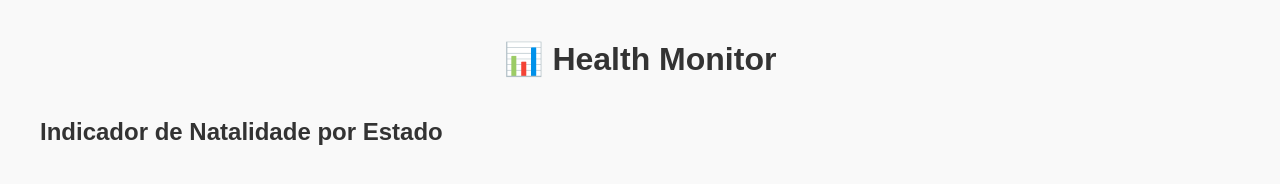
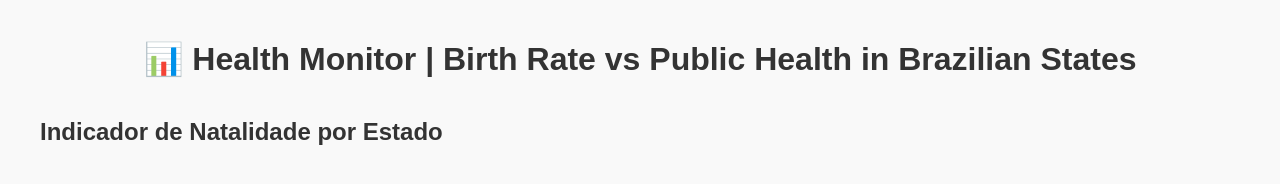
Before and after one commit to vinidiassantos/Health-Monitor, a plain HTML site: page social-health-impact/index.html in a window 1280 px wide. Drawn offline with nearby package versions, Linux system fonts and the light colour scheme; no server answers.

Commit message:
Update index.html

```diff
--- a/social-health-impact/index.html
+++ b/social-health-impact/index.html
@@ -3,12 +3,12 @@
 <head>
   <meta charset="UTF-8" />
   <meta name="viewport" content="width=device-width, initial-scale=1.0" />
-  <title>Health Monitor</title>
+  <title>Health Monitor | Birth Rate vs Public Health in Brazilian States</title>
   <link rel="stylesheet" href="style.css" />
   <script src="https://cdn.jsdelivr.net/npm/chart.js"></script>
 </head>
 <body>
-  <h1>📊 Health Monitor</h1>
+  <h1>📊 Health Monitor | Birth Rate vs Public Health in Brazilian States</h1>
   <h2>Indicador de Natalidade por Estado</h2>
   <canvas id="chart" width="600" height="400"></canvas>
   <script src="script.js"></script>
```
